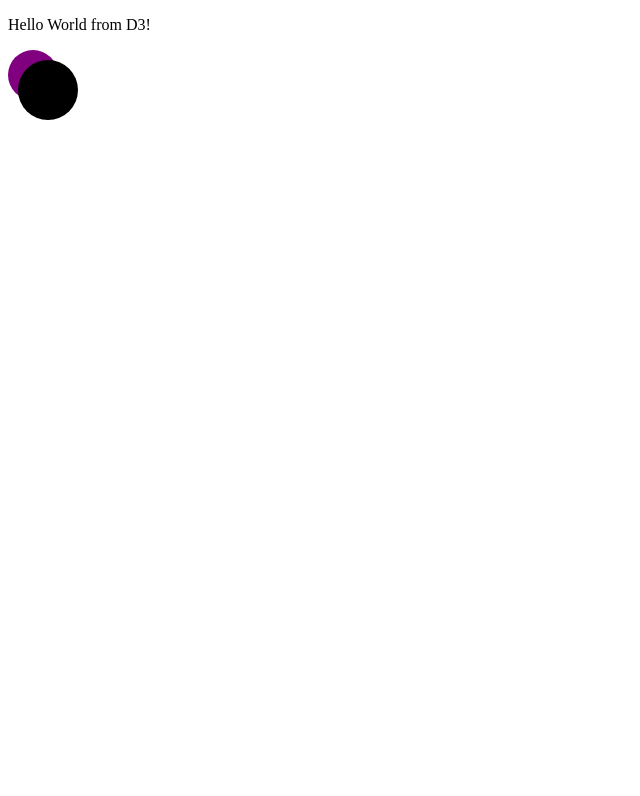
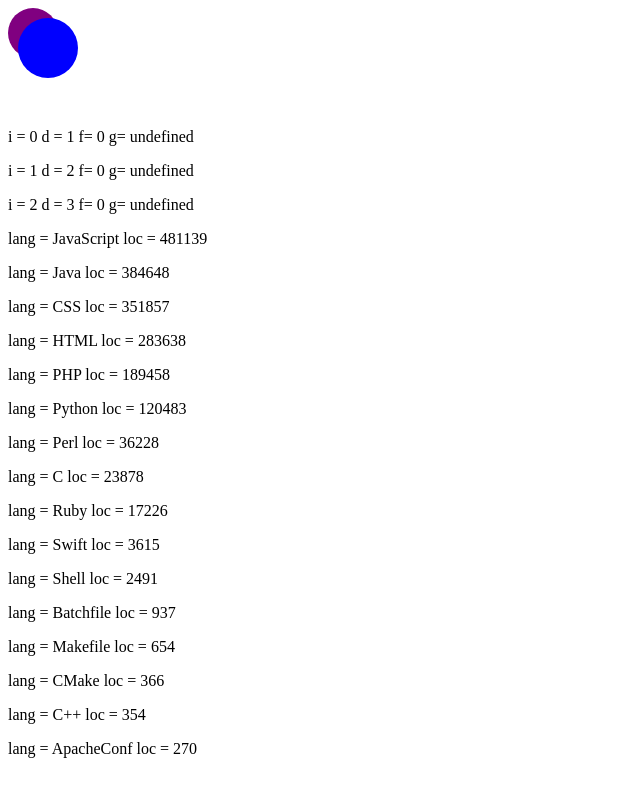
Before and after one commit to TDA/JS-D3JS, a plain HTML site: page index.html in a window 1280 px wide. Shown: the whole page, without its empty margins (0-640 px from the left). Drawn offline with Linux system fonts and the light colour scheme.

Commit message:
Data binding and object storage

```diff
--- a/index.html
+++ b/index.html
@@ -5,7 +5,7 @@
     <title>Hello World from D3!</title>
 </head>
 <body>
-<p>Hello World from D3!</p>
+
 <script src="d3.min.js"></script>
 <script src="scripts.js"></script>
 </body>
--- a/scripts.js
+++ b/scripts.js
@@ -10,4 +10,55 @@ d3.select("svg").append("circle").attr({
   "cx": 40,
   "cy": 40,
   "r": 30
+}).style({
+  "fill": "blue"
 });
+
+var theData = [1, 2, 3];
+
+var p = d3.select("body").selectAll("p")
+  .data(theData)
+  .enter()
+  .append("p")
+  .text(function (d,i,f,g) {
+    return "i = " + i + " d = "+d + " f= " +f+ " g= " + g;
+  });
+
+var jsonData = {
+  "JavaScript": 481139,
+  "Java": 384648,
+  "CSS": 351857,
+  "HTML": 283638,
+  "PHP": 189458,
+  "Python": 120483,
+  "Perl": 36228,
+  "C": 23878,
+  "Ruby": 17226,
+  "Swift": 3615,
+  "Shell": 2491,
+  "Batchfile": 937,
+  "Makefile": 654,
+  "CMake": 366,
+  "C++": 354,
+  "ApacheConf": 270
+};
+
+var eachObj = [];
+for (key in jsonData) {
+  var newDict = {};
+  newDict['language'] = key;
+  newDict['loc'] = jsonData[key];
+  eachObj.push(newDict);
+}
+
+for (var i = 0; i < eachObj.length; i++) {
+  console.log(eachObj[i]);
+}
+
+var a = d3.select("body").selectAll("a")
+  .data(eachObj)
+  .enter()
+  .append("p")
+  .text(function (d) {
+    return " lang = " + d.language + " loc = " + d.loc;
+  });
```
